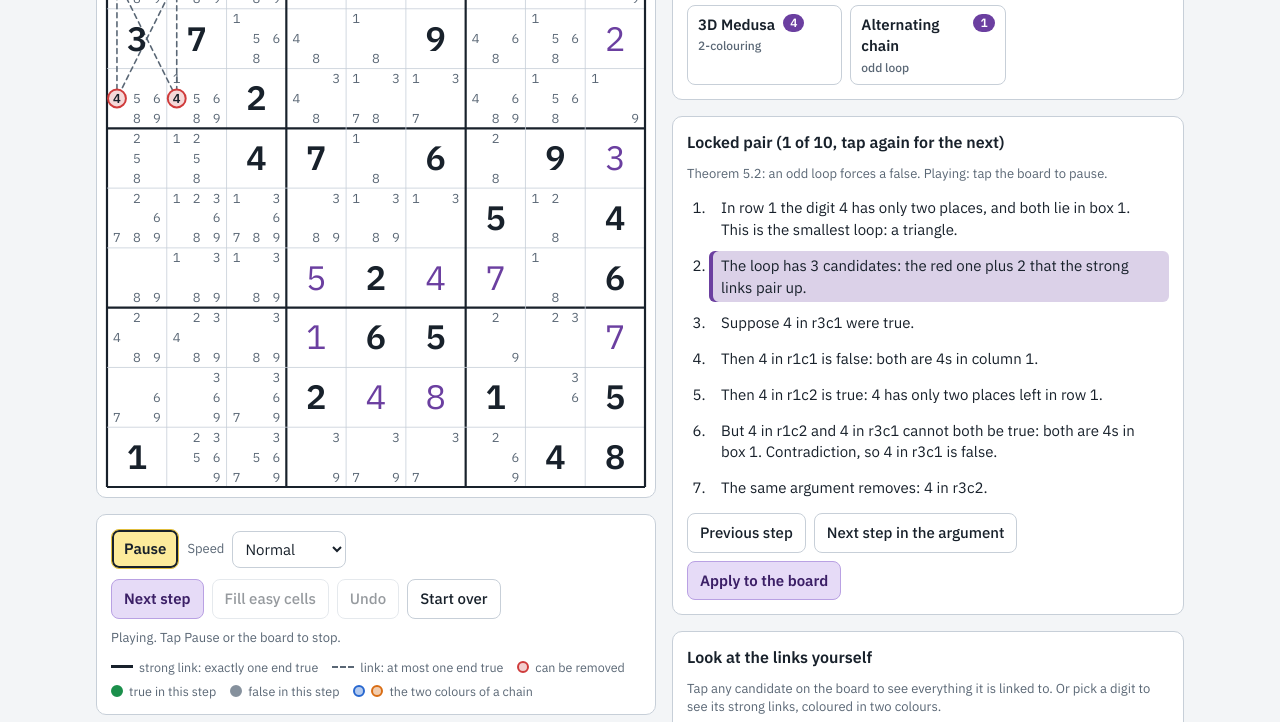
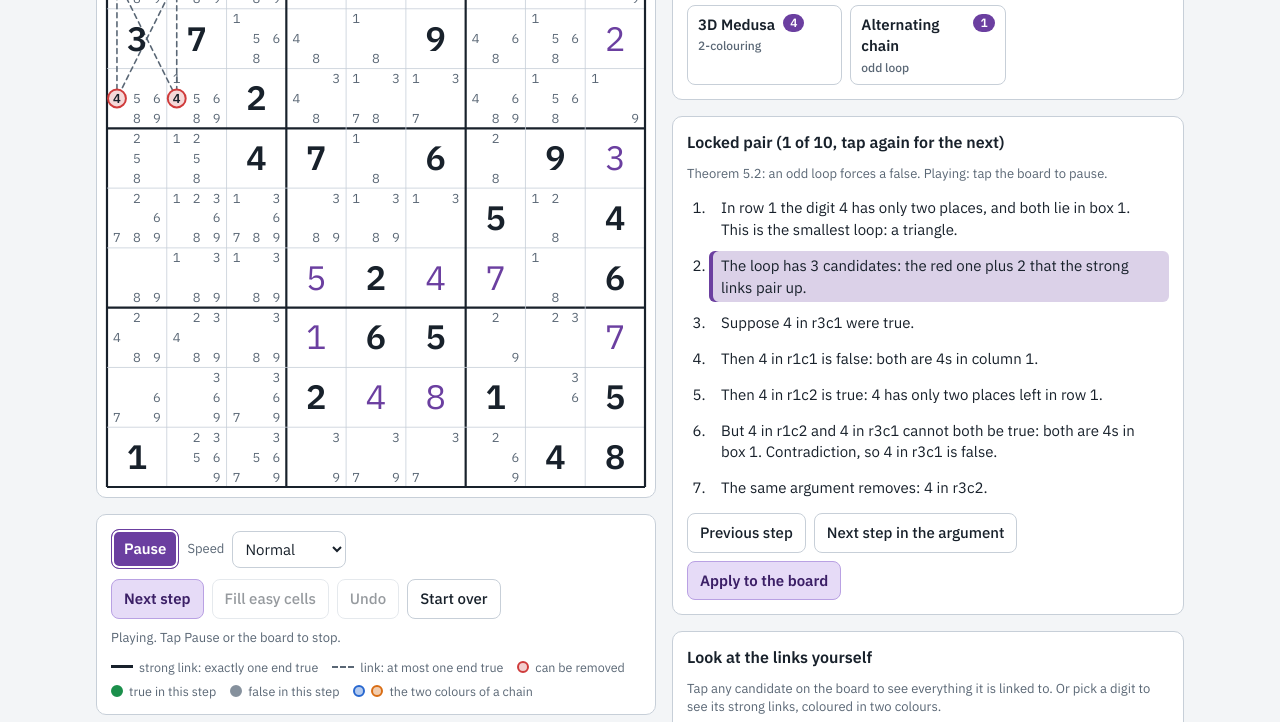
Before and after one commit to HyejunShin/sudoku-graph-theory, a website: page index.html in a window 1280 px wide. Both pictures are taken after a click on the button "Play all steps". Shown: the part 616-1338 px from the top of the page. Drawn offline with Linux system fonts and the light colour scheme.

Commit message:
Loop Finder: play button in dark purple instead of yellow
Co-Authored-By: Claude Fable 5.2 <noreply@anthropic.com>
Claude-Session: https://claude.ai/code/session_0161PMRBv2Fxor83Lofabj9S

```diff
--- a/index.html
+++ b/index.html
@@ -80,10 +80,10 @@ ol#steps li.on { background: color-mix(in srgb, var(--accent) 24%, transparent);
 .dot.a { border-color: var(--k0); background: color-mix(in srgb, var(--k0) 35%, transparent); }
 .dot.b { border-color: var(--k1); background: color-mix(in srgb, var(--k1) 35%, transparent); }
 select#speed { flex: 0 0 auto; padding: 7px 8px; }
-/* The play button is yellow in both themes so it is easy to find; the text stays dark for contrast. */
-#play { background: #fdeb9b; border-color: #e0bd3c; color: #18212b; font-weight: 600; }
-#play:hover:not(:disabled) { background: #fbdc62; border-color: #d9ae1a; }
-#play[aria-pressed="true"] { box-shadow: inset 0 0 0 2px #18212b; }
+/* The play button is the one solid dark-purple button, in both themes, so it is easy to find. */
+#play { background: #6b3fa0; border-color: #6b3fa0; color: #ffffff; font-weight: 600; }
+#play:hover:not(:disabled) { background: #57308a; border-color: #57308a; }
+#play[aria-pressed="true"] { box-shadow: inset 0 0 0 2px #ffffff; }
 /* a candidate being removed: it pulses, is struck through, then shrinks away */
 #grid .going, #grid .landing { transform-box: fill-box; transform-origin: center; }
 #grid .going { animation: going var(--dur, 1100ms) ease-in forwards; }
```
Also changed, not shown: src/index.src.html (+4 -4 lines), writeup/figures/loop-finder.png.
